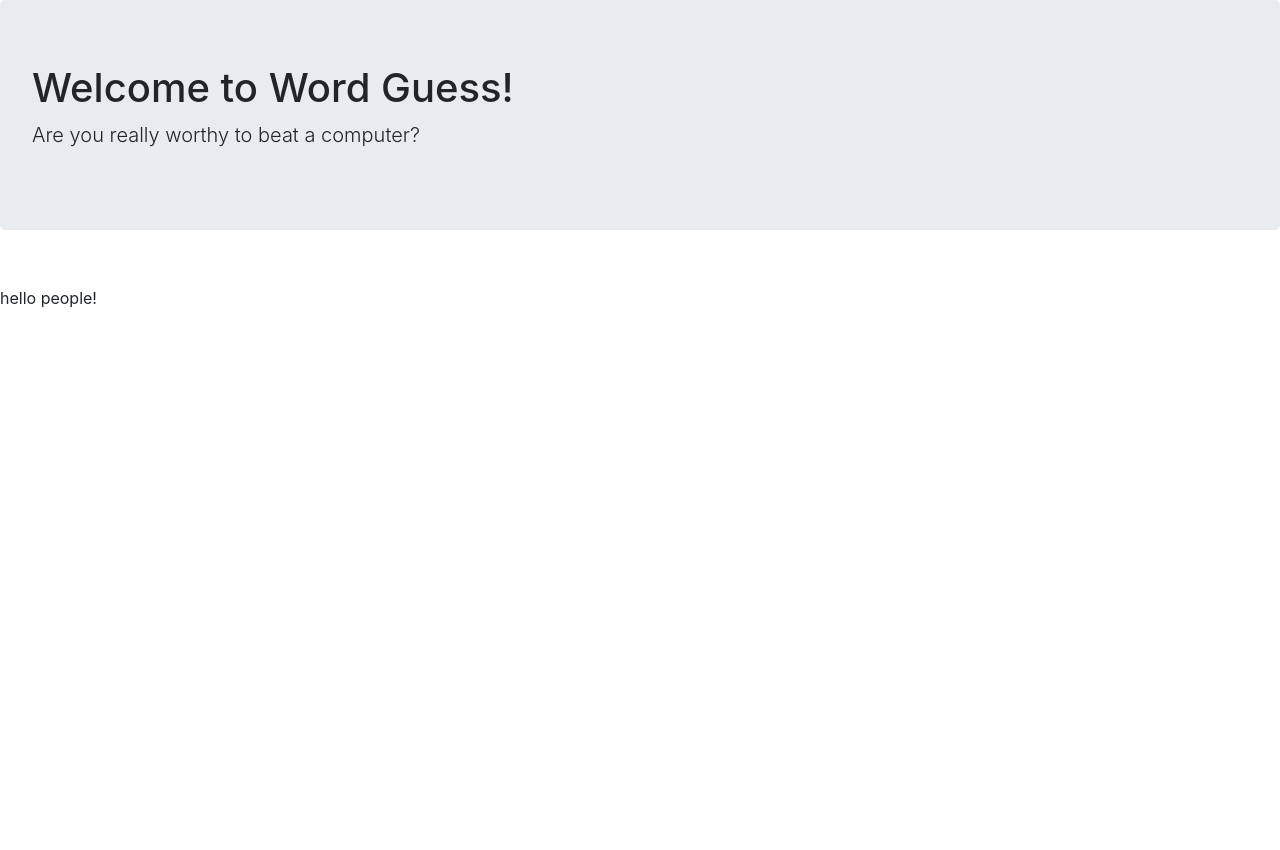
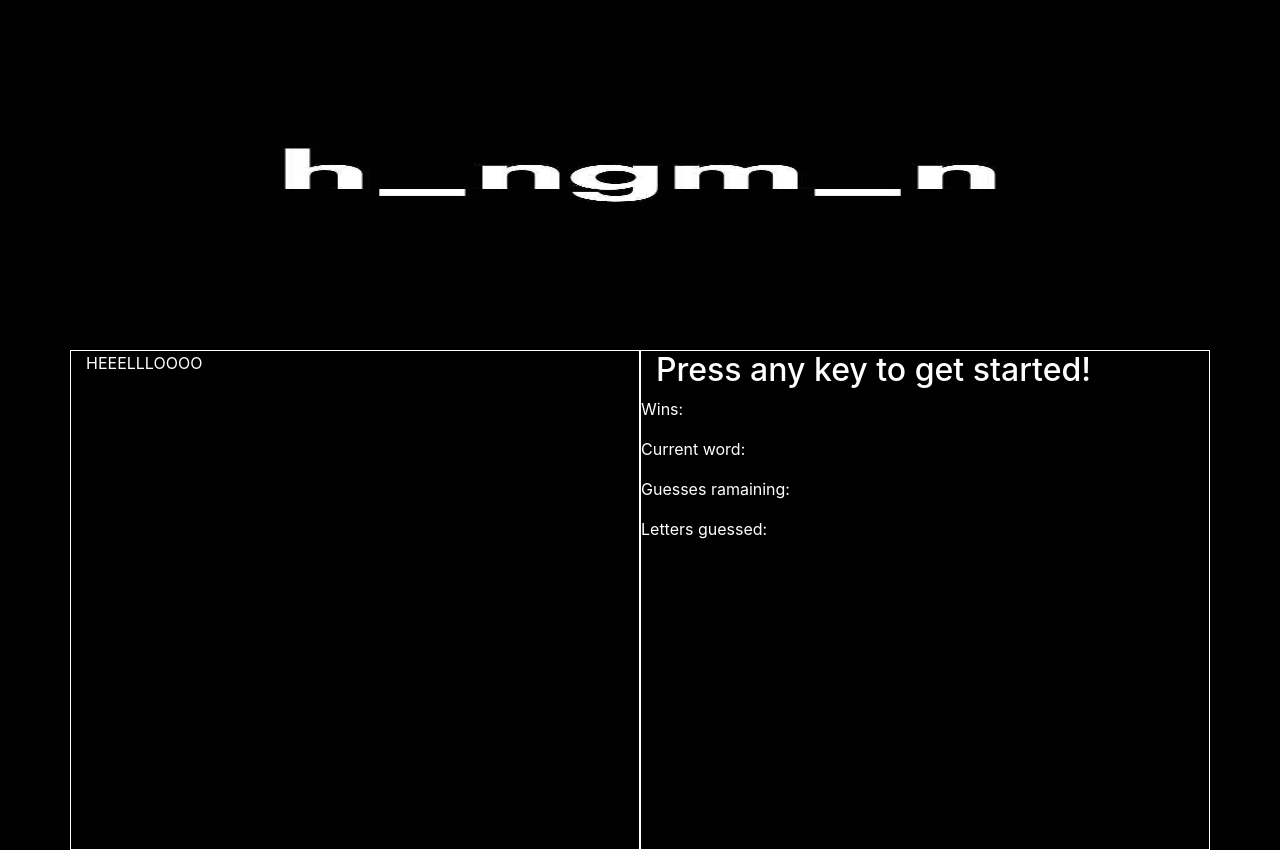
Before and after one commit to Rafsimmons/hangman, a plain HTML site: page index.html in a window 1280 px wide. Before the commit the page ends 800 px from the top, so only its background shows below. Drawn offline with nearby package versions, Linux system fonts and the light colour scheme.

Commit message:
added border and text

```diff
--- a/assets/css/style.css
+++ b/assets/css/style.css
@@ -0,0 +1,17 @@
+img {
+    width: 100%;
+    height: 350px;
+}
+
+body {
+    background-color: black;
+}
+
+
+.col-md-6 {
+    height:500px;
+    border-style: solid;
+    border-width: thin;
+    border-color: white;
+    color: white;
+}
--- a/index.html
+++ b/index.html
@@ -9,12 +9,31 @@
 <script src="https://stackpath.bootstrapcdn.com/bootstrap/4.3.1/js/bootstrap.min.js" integrity="sha384-JjSmVgyd0p3pXB1rRibZUAYoIIy6OrQ6VrjIEaFf/nJGzIxFDsf4x0xIM+B07jRM" crossorigin="anonymous"></script>
     <title>Word Guess Game</title>
 </head>
+
+<header>
+  <img src="assets/images/hangman.jpg">
+ </header>
 <body>
-        <div class="jumbotron">
-                <h1 class="display-6">Welcome to Word Guess!</h1>
-                <p class="lead">Are you really worthy to beat a computer?</p>
+    <div class="container">
+        <div class="row">
+            <div class="col-md-6">
+                <p>HEEELLLOOOO</p>
+            </div>
+            <div class="col-md-6">
+                <h2>Press any key to get started!</h2>
+            <div class="row">
+                <p>Wins: </p>
+            </div>
+            <div class="row">
+                <p>Current word: </p>
+            </div>
+            <div class="row">
+                <p>Guesses ramaining: </p>
+            </div>
+            <div class="row">
+                <p>Letters guessed: </p>
+            </div>
         </div>
-        <br>
-   <p>hello people!</p>
+    </div>
 </body>
 </html>
```
Also changed, not shown: assets/images/hangman.jpg (added).
